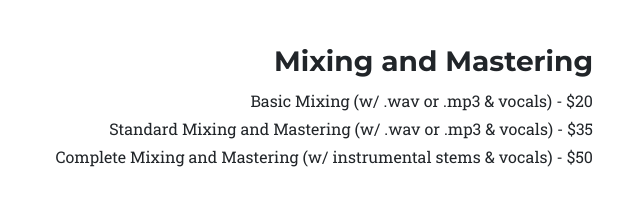
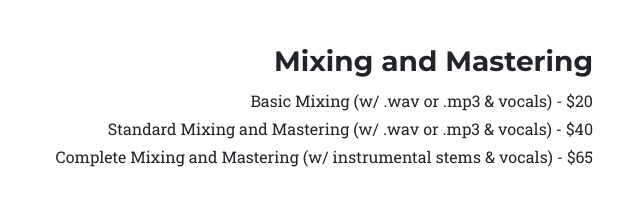
Before and after one commit to KingChad127/kingchad127.github.io, a website: page dist/index.html in a window 1280 px wide. Shown: the part 2653-2869 px from the top of the page, 605-1245 px from the left. Drawn offline with nearby package versions, Linux system fonts and the light colour scheme; files that its build step writes are made by us from their sources; a web font is replaced by a local one.

Commit message:
change prices

```diff
--- a/dist/index.html
+++ b/dist/index.html
@@ -171,8 +171,8 @@
 
                     <h3 class="mt-5">Mixing and Mastering</h3>
                     <p class="mb-0">Basic Mixing (w/ .wav or .mp3 & vocals) - $20</p>
-                    <p class="mb-0">Standard Mixing and Mastering (w/ .wav or .mp3 & vocals) - $35</p>
-                    <p class="mb-0">Complete Mixing and Mastering (w/ instrumental stems & vocals) - $50</p>
+                    <p class="mb-0">Standard Mixing and Mastering (w/ .wav or .mp3 & vocals) - $40</p>
+                    <p class="mb-0">Complete Mixing and Mastering (w/ instrumental stems & vocals) - $65</p>
 
                     <p class="mt-5">Checkout my Fiverr page for more details and payment methods</p>
                     <a href="https://www.fiverr.com/prodbykc" class="btn btn-fiverr btn-xl mb-5"
```
